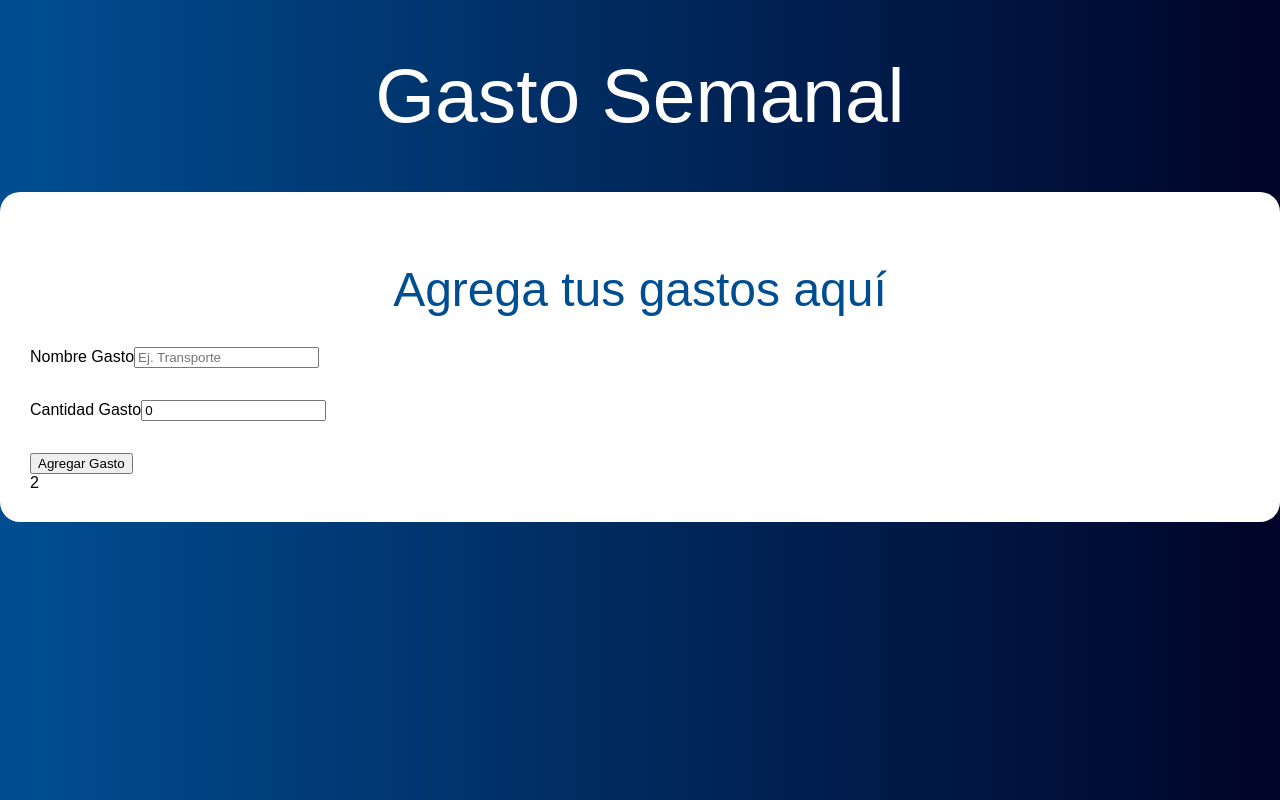
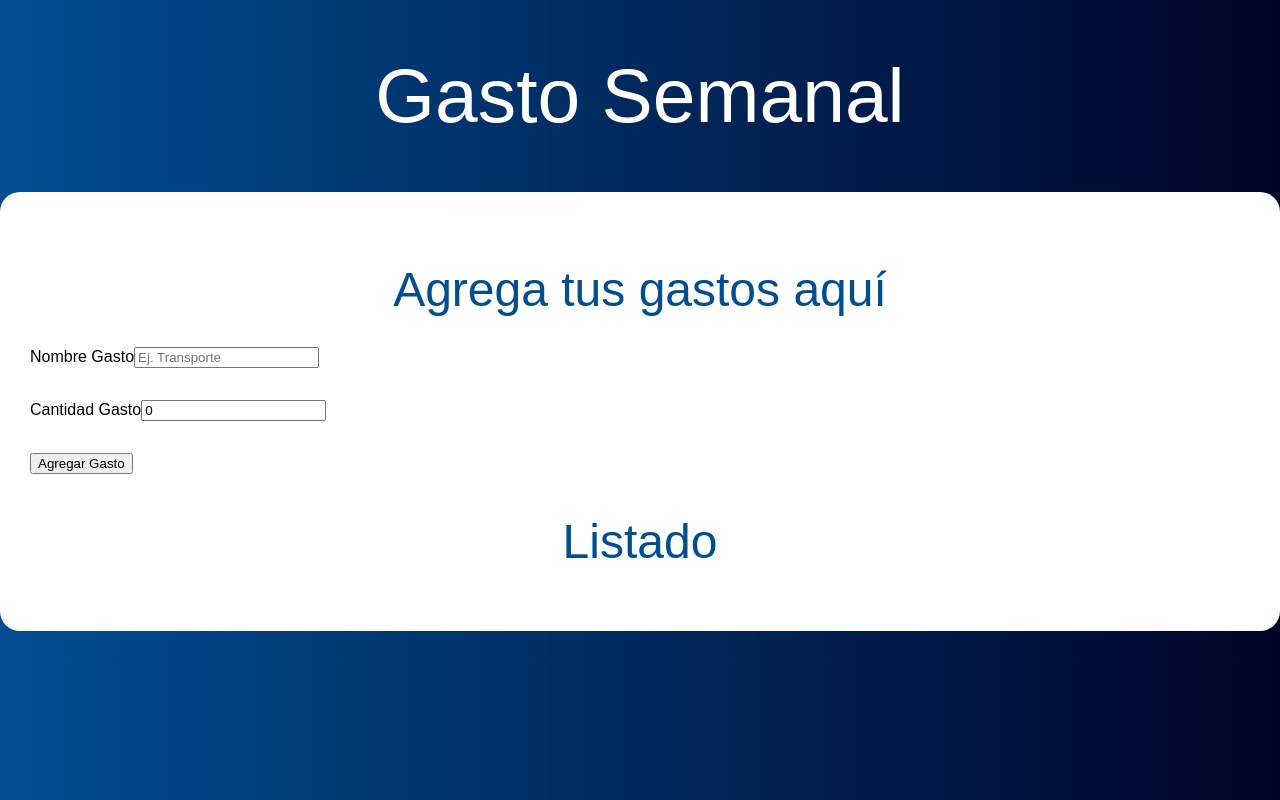
Before and after one commit to veganum/React-presupuesto, a React (Create React App) app: page / in a window 1280 px wide. Both pictures are taken after typing "5" into the empty fields and a click on the input "Definir Presupuesto". Built offline with nearby package versions, Linux system fonts and the light colour scheme; the HTML template or start-up script is replaced by a standard one.

Commit message:
Mostrando los gastos en la interfaz y creacion de componentes Gasto y Listado

```diff
--- a/src/App.js
+++ b/src/App.js
@@ -1,6 +1,7 @@
 import React, { useState } from 'react';
 import Pregunta from './components/Pregunta';
 import Formulario from './components/Formulario';
+import Listado from './components/Listado';
 
 
 function App() {
@@ -41,8 +42,10 @@
                 </div>
 
                 <div className="one-half column">
-                  2
-              </div>
+                  <Listado
+                    gastos={gastos}
+                  />
+                </div>
               </div>
             )
           }
--- /dev/null
+++ b/src/components/Gasto.js
@@ -0,0 +1,13 @@
+import React from 'react';
+
+const Gasto = ({ gasto }) => (
+    <li className="gastos" >
+        <p>
+            {gasto.nombre}
+
+            <span className="gasto"> {gasto.cantidad} €</span>
+        </p>
+    </li>
+);
+
+export default Gasto;
--- /dev/null
+++ b/src/components/Listado.js
@@ -0,0 +1,16 @@
+import React from 'react';
+import Gasto from './Gasto';
+
+const Listado = ({ gastos }) => (
+    <div className="gastos-realizados">
+        <h2>Listado</h2>
+        {gastos.map(gasto => (
+            <Gasto
+                key={gasto.id}
+                gasto={gasto}
+            />
+        ))}
+    </div>
+);
+
+export default Listado;
```
